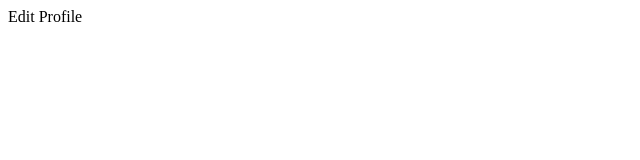
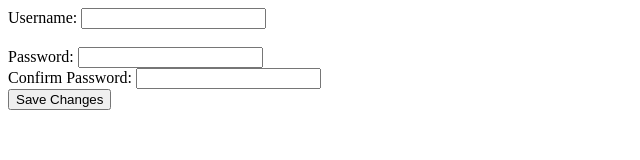
Before and after one commit to teomankirma/mongodb-expressjs-crud, a website: page public/edit-profile.html in a window 1280 px wide. Shown: the whole page, without its empty margins (0-640 px from the left). Drawn offline with Linux system fonts and the light colour scheme.

Commit message:
feat: edit profile form

```diff
--- a/public/edit-profile.html
+++ b/public/edit-profile.html
@@ -8,7 +8,19 @@
 </head>
 
 <body>
-  Edit Profile
+  <form id="editProfileForm" method="post">
+    <label for="username">Username:</label>
+    <input type="text" id="username" name="username" pattern="[a-z]*" title="Lowercase letters only, no spaces"
+      minlength="3" maxlength="20" required /><br />
+    <br>
+    <label for="password">Password:</label>
+    <input type="password" id="password" required minlength="8">
+    <br>
+    <label for="confirmPassword">Confirm Password:</label>
+    <input type="password" id="confirmPassword" required>
+    <br>
+    <input type="submit" value="Save Changes">
+  </form>
 </body>
 
 </html>
```
Also changed, not shown: public/dashboard.html (+0 -1 lines), public/signup.html (+1 -1 lines).
